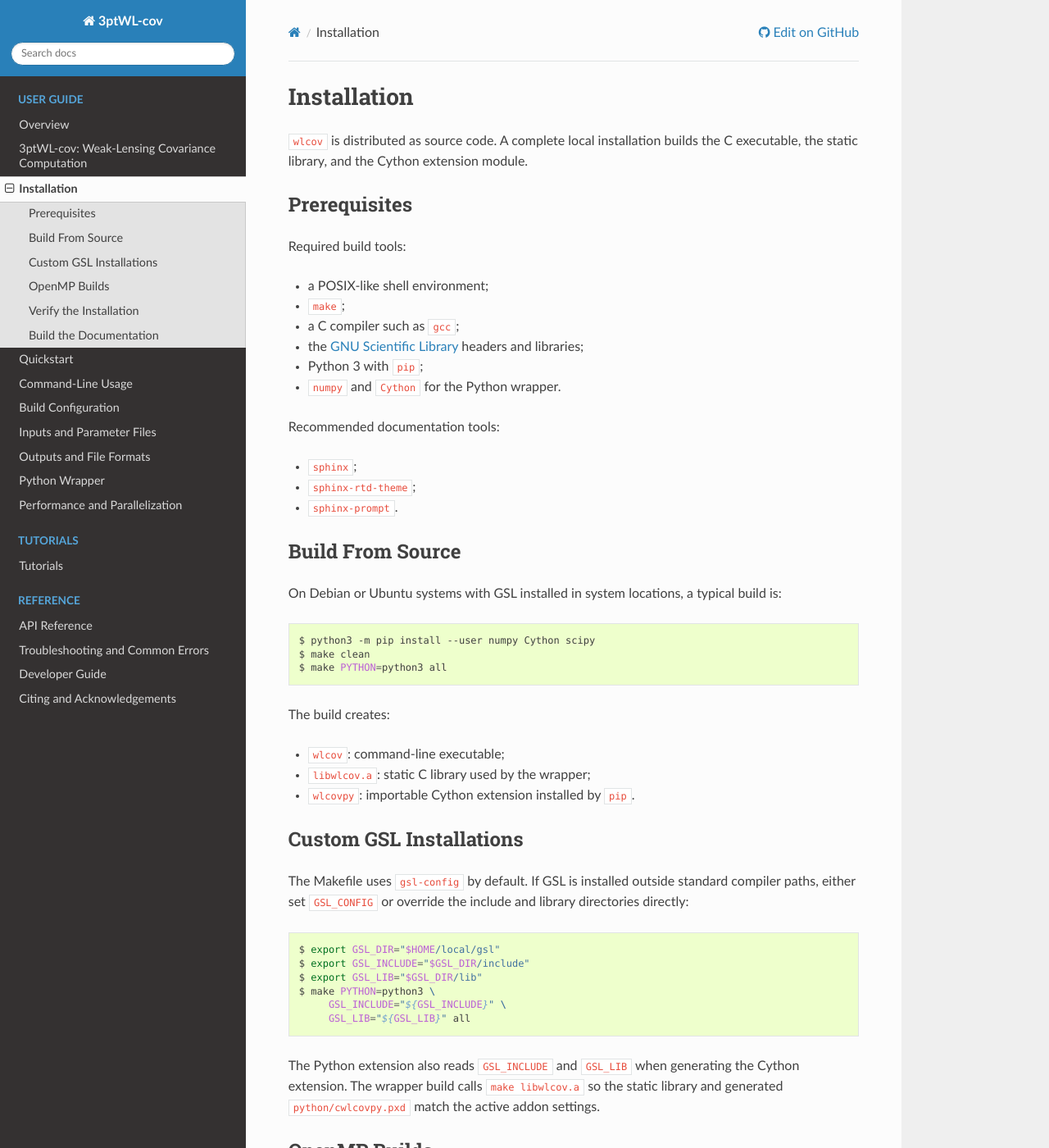
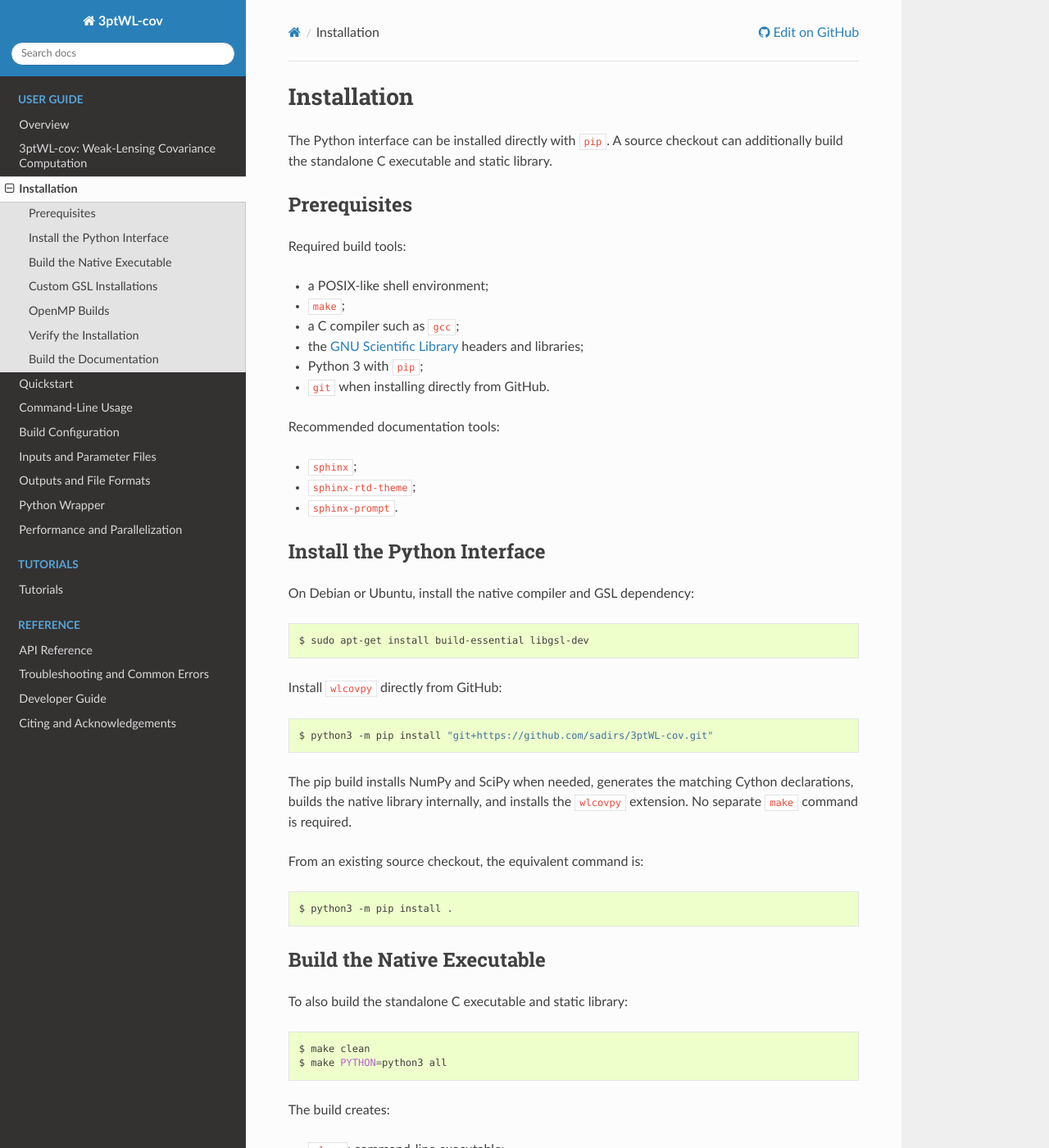
Before and after one commit to sadirs/3ptWL-cov, a Sphinx documentation site: the page built from docs/install.rst, in a window 1280 px wide and 1400 px high. Shown: the whole window at 82% size. Built offline with Sphinx 7.4.7 and the Read the Docs theme 3.1.0, drawn with Linux system fonts in a browser that asks for light colours.

Commit message:
Support direct pip installation

```diff
--- a/docs/install.rst
+++ b/docs/install.rst
@@ -1,8 +1,8 @@
 Installation
 ============
 
-``wlcov`` is distributed as source code.  A complete local installation builds
-the C executable, the static library, and the Cython extension module.
+The Python interface can be installed directly with ``pip``. A source checkout
+can additionally build the standalone C executable and static library.
 
 Prerequisites
 -------------
@@ -14,7 +14,7 @@ Required build tools:
 * a C compiler such as ``gcc``;
 * the `GNU Scientific Library`_ headers and libraries;
 * Python 3 with ``pip``;
-* ``numpy`` and ``Cython`` for the Python wrapper.
+* ``git`` when installing directly from GitHub.
 
 Recommended documentation tools:
 
@@ -22,15 +22,38 @@ Recommended documentation tools:
 * ``sphinx-rtd-theme``;
 * ``sphinx-prompt``.
 
-Build From Source
------------------
+Install the Python Interface
+----------------------------
 
-On Debian or Ubuntu systems with GSL installed in system locations, a typical
-build is:
+On Debian or Ubuntu, install the native compiler and GSL dependency:
 
 .. prompt:: bash
 
-   python3 -m pip install --user numpy Cython scipy
+   sudo apt-get install build-essential libgsl-dev
+
+Install ``wlcovpy`` directly from GitHub:
+
+.. prompt:: bash
+
+   python3 -m pip install "git+https://github.com/sadirs/3ptWL-cov.git"
+
+The pip build installs NumPy and SciPy when needed, generates the matching
+Cython declarations, builds the native library internally, and installs the
+``wlcovpy`` extension. No separate ``make`` command is required.
+
+From an existing source checkout, the equivalent command is:
+
+.. prompt:: bash
+
+   python3 -m pip install .
+
+Build the Native Executable
+---------------------------
+
+To also build the standalone C executable and static library:
+
+.. prompt:: bash
+
    make clean
    make PYTHON=python3 all
 
```
Also changed, not shown: README.md (+25 -7 lines), docs/README.rst (+9 -4 lines), docs/index.rst (+8 -2 lines), pyproject.toml (added, +8 -0 lines), setup.py (+10 -0 lines), 7 other files.
